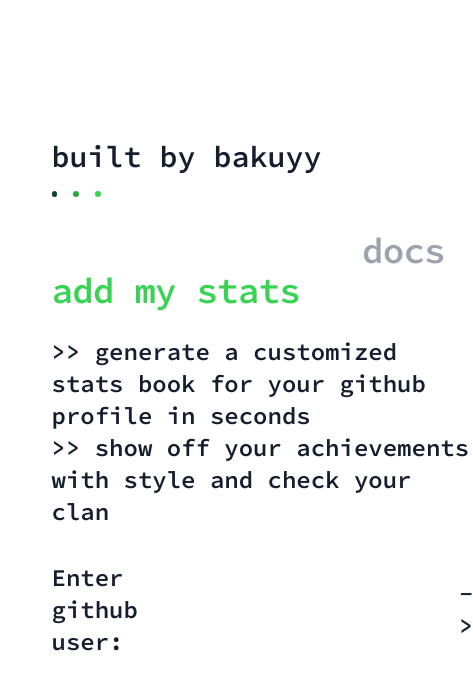
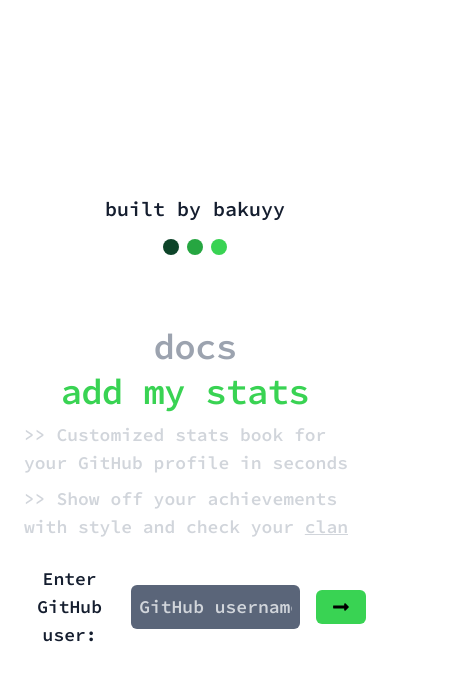
Before and after one commit to bakuyy/git-stats, a Next.js app: page / in a window 390 px wide. Shown: the top 690 px of the page, 473 px wide, since content can reach past the window. Built offline with nearby package versions, Linux system fonts and the light colour scheme.

Commit message:
style: apply consistent spacing and add mobile responsiveness

```diff
--- a/src/app/page.tsx
+++ b/src/app/page.tsx
@@ -1,7 +1,9 @@
+"use client"
 import { Source_Code_Pro } from "next/font/google"
-import Form from "next/form"
-import Link from "next/link"
 import UserQueryForm from "@/components/forms/UserQuery"
+import { Typewriter } from "react-simple-typewriter"
+import Tooltip from '@mui/material/Tooltip'
+
 
 const code_pro = Source_Code_Pro({
   display:'swap',
@@ -12,25 +14,33 @@ const code_pro = Source_Code_Pro({
 
 export default function Home() {
   return (
-  <div className={`${code_pro.variable} flex items-center font-code_pro justify-items-center min-h-screen p-8 pb-20 gap-16 sm:p-20`}>
-    <main className="ml-[5vw]">
-      <h3 className="mb-[2vh] text-3xl sm:text-md"> built by bakuyy </h3>
-      <div className="flex gap-4 my-[2vh]">
-        <div className="w-[1.5vw] h-[1.5vw] bg-[#0D4429] rounded-full"/>
-        <div className="w-[1.5vw] h-[1.5vw] bg-[#26A641] rounded-full"/>
-        <div className="w-[1.5vw] h-[1.5vw] bg-[#39D353] rounded-full"/>
-      </div>
-      <h1 className="text-4xl mt-[4vh] font-extrabold tracking-tight text-white sm:text-3xl md:text-4xl"> git commit -m “<span className="text-gray-400">docs</span>: <span className="text-[#39D353]">add my stats</span>”</h1>
+  <div className={`${code_pro.variable} font-code_pro flex flex-col items-center justify-center min-h-screen px-6 sm:px-12 py-8 gap-8 sm:gap-16`}>
 
-      <div className="text-2xl mt-[3vh]">
-        <h3> {`>>`} generate a customized stats book for your github profile in seconds</h3>
-        <h3> {`>>`} show off your achievements with style and check your clan</h3>
-      </div>
+      <main className="w-full max-w-4xl text-center sm:text-left">
+        <h3 className="mb-4 text-xl sm:text-2xl ">built by bakuyy</h3>
 
-      <UserQueryForm/>
+        <div className="flex gap-2 justify-center sm:justify-start">
+          <div className="w-4 h-4 bg-[#0D4429] rounded-full" />
+          <div className="w-4 h-4 bg-[#26A641] rounded-full" />
+          <div className="w-4 h-4 bg-[#39D353] rounded-full" />
+        </div>
 
+        <h1 className="text-4xl mt-6 text-3xl sm:text-4xl md:text-5xl font-extrabold tracking-tight text-white leading-tight">
+          git commit -m “
+          <span className="text-gray-400">docs</span>:{" "}
+          <span className="text-[#39D353] inline-block">
+            <Typewriter words={["add my stats"]} cursorStyle="" cursor typeSpeed={100} deleteSpeed={50} delaySpeed={1000} />
+          </span>
+          ”
+        </h1>
 
-    </main>
-  </div>
-  );
+        <div className="my-[2vw] text-lg sm:text-xl text-gray-300 leading-relaxe grid gap-2 text-left">
+          <h3>{`>>`} Customized stats book for your GitHub profile in seconds</h3>
+          <h3>{`>>`} Show off your achievements with style and check your <Tooltip title="commitment issues? perfectionist? let's find out!"><span className="underline">clan</span></Tooltip></h3>
+        </div>
+
+        <UserQueryForm />
+      </main>
+    </div>
+  )
 }
--- a/src/components/forms/UserQuery.tsx
+++ b/src/components/forms/UserQuery.tsx
@@ -1,25 +1,36 @@
 "use client"
-import {  useState } from "react";
-import { fetchUserData } from "@/lib/actions";
+import { useState } from "react"
+import { fetchUserData } from "@/lib/actions"
+import { FaLongArrowAltRight } from "react-icons/fa"
 
-export default function UserQueryForm(){
+export default function UserQueryForm() {
+  const [username, setUsername] = useState("")
 
-    const [username, setUsername] = useState('')
+  const handleSubmit = async (event: React.FormEvent) => {
+    event.preventDefault();
+    const result = await fetchUserData(username);
+    console.log(result);
+  }
 
-    const handleSubmit = async (event: React.FormEvent) => {
-        event.preventDefault()
-        const result = await fetchUserData(username)
-        console.log(result)
-    }
-
-    return(
-        <form onSubmit={handleSubmit} className="flex text-2xl gap-4 mt-[4vh]">
-        <h3>Enter github user:</h3>
-        <input
+  return (
+    <form
+      onSubmit={handleSubmit}
+      className="flex sm:flex-row text-lg sm:text-2xl gap-4 mt-6 items-center w-full "
+    >
+      <h3 className="text-center sm:text-left">Enter GitHub user:</h3>
+      <input
+        className="bg-[#5A6579] rounded-md p-2 w-full sm:w-auto text-white placeholder-gray-300 focus:outline-none"
         type="text"
-        onChange={(e)=>setUsername(e.target.value)}
-        name="username"/>
-        <button type="submit" > -{`>`}</button>
-        </form>
-    )
+        placeholder="GitHub username"
+        onChange={(e) => setUsername(e.target.value)}
+        name="username"
+      />
+      <button
+        className="bg-[#39D353] px-4 py-2 rounded-md text-black font-bold transition hover:bg-[#2c9e40]"
+        type="submit"
+      >
+        <FaLongArrowAltRight />
+      </button>
+    </form>
+  )
 }
--- a/src/lib/actions.tsx
+++ b/src/lib/actions.tsx
@@ -1,4 +1,5 @@
 "use server"
+
 
 export async function fetchUserData(username: string){
 
```
Also changed, not shown: package.json (+6 -1 lines), 1 other file (tests, documents, lock files or other folders).
